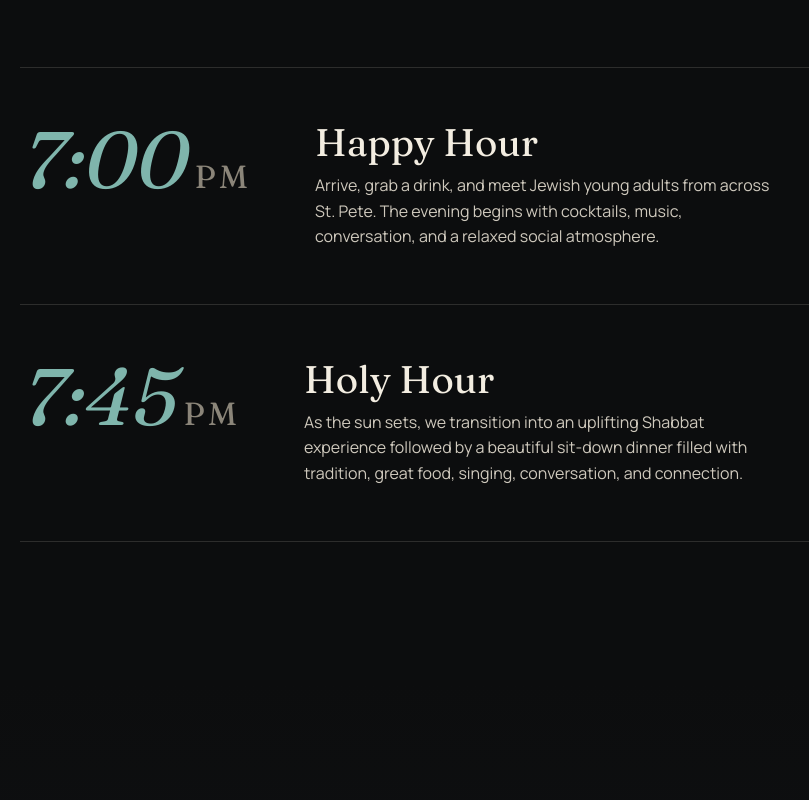
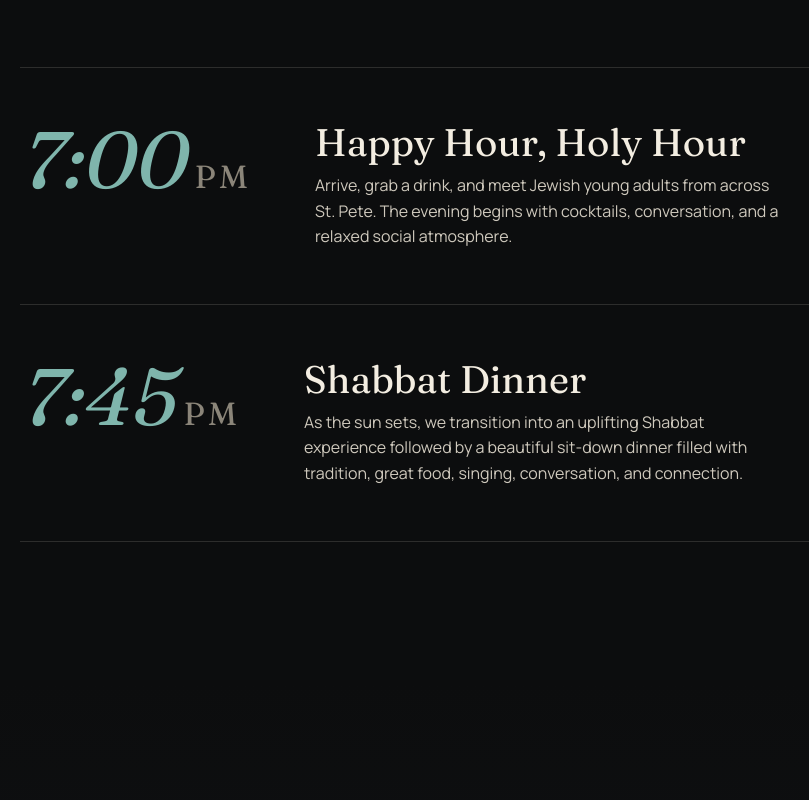
Before and after one commit to mendel-ctrl/cypshabbat, a plain HTML site: page index.html in a window 1280 px wide. Shown: the part 1220-2020 px from the top of the page, without its empty margins (64-873 px from the left). Drawn offline with Linux system fonts and the light colour scheme.

Commit message:
Copy fixes: remove music, correct timeline labels (Happy Hour Holy Hour / Shabbat Dinner)

```diff
--- a/index.html
+++ b/index.html
@@ -431,14 +431,14 @@ a:focus-visible,button:focus-visible{outline:2px solid var(--teal);outline-offse
       <div class="slot reveal">
         <div class="slot__time">7:00<span class="slot__ampm"> PM</span></div>
         <div>
-          <h3 class="slot__label">Happy Hour</h3>
-          <p class="slot__text">Arrive, grab a drink, and meet Jewish young adults from across St. Pete. The evening begins with cocktails, music, conversation, and a relaxed social atmosphere.</p>
+          <h3 class="slot__label">Happy Hour, Holy Hour</h3>
+          <p class="slot__text">Arrive, grab a drink, and meet Jewish young adults from across St. Pete. The evening begins with cocktails, conversation, and a relaxed social atmosphere.</p>
         </div>
       </div>
       <div class="slot reveal">
         <div class="slot__time">7:45<span class="slot__ampm"> PM</span></div>
         <div>
-          <h3 class="slot__label">Holy Hour</h3>
+          <h3 class="slot__label">Shabbat Dinner</h3>
           <p class="slot__text">As the sun sets, we transition into an uplifting Shabbat experience followed by a beautiful sit-down dinner filled with tradition, great food, singing, conversation, and connection.</p>
         </div>
       </div>
@@ -498,7 +498,7 @@ a:focus-visible,button:focus-visible{outline:2px solid var(--teal);outline-offse
       <p class="eyebrow section-eyebrow">Details</p>
       <h2 class="section-title" style="font-size:clamp(2rem,5vw,3.4rem);margin-bottom:2rem">Friday,<br>August 7, 2026</h2>
       <dl class="details__list">
-        <div class="details__row"><dt>7:00</dt><dd><strong>Happy Hour, Holy Hour</strong>Cocktails, drinks &amp; music</dd></div>
+        <div class="details__row"><dt>7:00</dt><dd><strong>Happy Hour, Holy Hour</strong>Cocktails &amp; drinks</dd></div>
         <div class="details__row"><dt>7:45</dt><dd><strong>Sit-Down Shabbat Dinner</strong>A traditional Friday night dinner</dd></div>
         <div class="details__row"><dt>&#9737;</dt><dd><strong>Chabad Center for Jewish Life</strong>533 4th Street North, St. Petersburg, Florida</dd></div>
       </dl>
```
